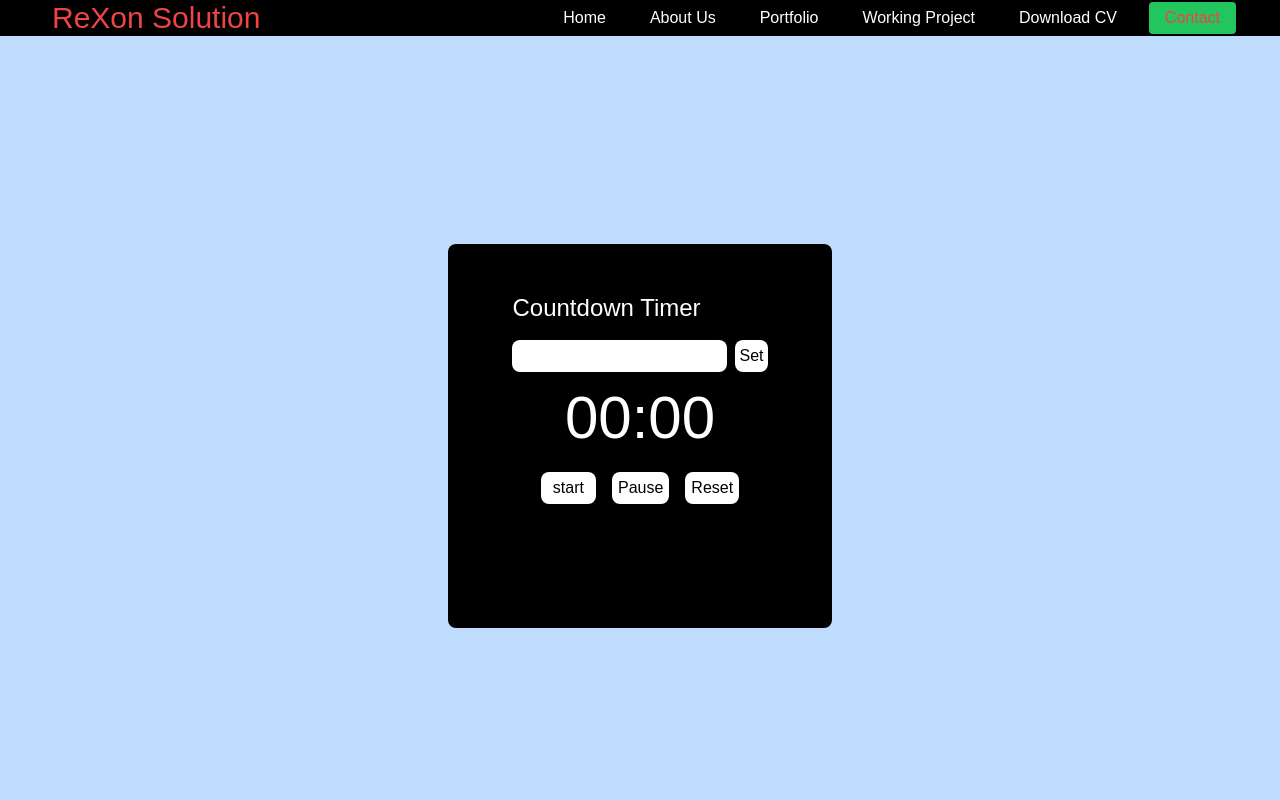
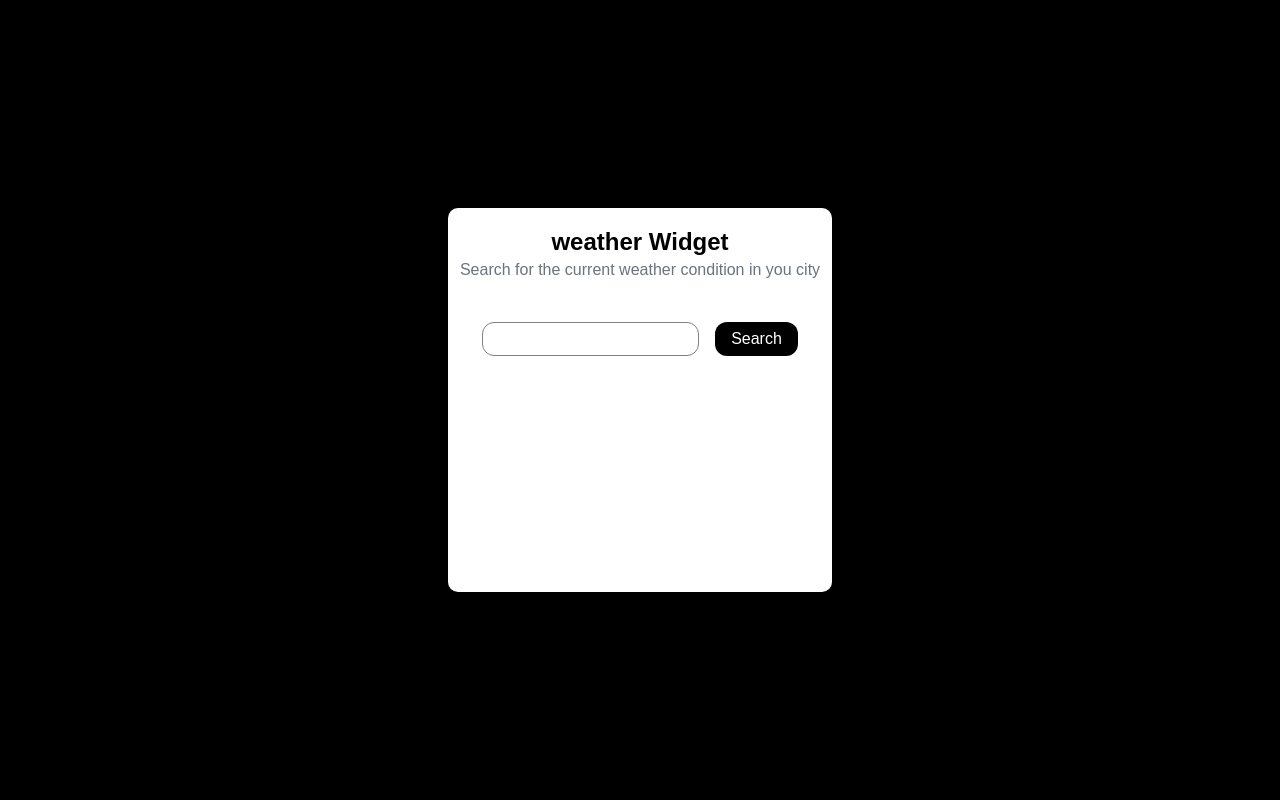
Before and after one commit to ParvezCoder/website, a Next.js app: page /WorkingProject in a window 1280 px wide. Shown: the top 800 px of the page. Built offline with nearby package versions, Linux system fonts and the light colour scheme.

Commit message:
update service

```diff
--- a/src/app/Components/Navbar.tsx
+++ b/src/app/Components/Navbar.tsx
@@ -12,7 +12,7 @@ export default function Navbar() {
   }
 
   return (
-    <header className="text-gray-600 body-font bg-black">
+    <header className="text-gray-600  body-font bg-black">
       <div className="container mx-auto flex flex-wrap flex-col md:flex-row items-center">
         <a className="flex title-font font-medium items-center text-gray-900 mb-4 ml-6 md:mb-0">
           <span className="ml-3 text-xl pl-4 sm:text-2xl md:text-3xl text-red-500">ReXon Solution</span>
--- /dev/null
+++ b/src/app/Components/WeatherApp.tsx
@@ -0,0 +1,26 @@
+import React from 'react'
+
+function WeatherApp() {
+    return (
+
+        <>
+            <div className='bg-black h-screen items-center flex justify-center '>
+                <div className='bg-white  w-96 h-96  pt-4 justify-center border rounded-full' >
+                    <div>
+                        <div className=' '>
+                            <h1 className='text-2xl text-center font-semibold'> weather Widget</h1>
+                            <p className='text-gray-500  flex justify-center'> Search for the current weather condition in you city</p>
+                        </div>
+                    </div>
+                    <div className='space-x-4 mt-10 flex justify-center'>
+                        <input type='search' className=' p-1 rounded-xl' style={{border:"1px solid gray"}} />
+                        <button className='bg-black text-white p-1 rounded-xl px-4'>Search</button>
+                    </div>
+                </div>
+
+            </div>
+        </>
+    )
+}
+
+export default WeatherApp
--- a/src/app/Portfolio/page.tsx
+++ b/src/app/Portfolio/page.tsx
@@ -8,7 +8,7 @@ export default function Portfolio() {
     <>
       <NavBar />
       <IncreamentDecreament />
-      <div className="flex-row" style={{ display: "flex", justifyItems: "center", flexWrap:"wrap", justifyContent: "space-around", marginTop: "20px", marginBottom: "20px", alignItems: "center", alignContent: "center" }}>
+      <div className="flex-row" style={{ display: "flex", justifyItems: "center", flexWrap: "wrap", justifyContent: "space-around", marginTop: "20px", marginBottom: "20px", alignItems: "center", alignContent: "center" }}>
         <div style={{ height: "150px", width: "250px", backgroundColor: "blue", justifyContent: "center", alignItems: "center", alignContent: "center", display: "flex" }}>
           <h2>
             Working On Amazon clone
--- a/src/app/WorkingProject/page.tsx
+++ b/src/app/WorkingProject/page.tsx
@@ -1,11 +1,12 @@
 import AmazonClone from "../Components/AmazonClone";
 import CounterTimer from "../Components/CounterTimer";
+import WeatherApp from "../Components/WeatherApp";
 
 export default function WorkingProject() {
     return (
         <>
         <div>
-        <CounterTimer />
+<WeatherApp/>
         </div>
 
 
```
Also changed, not shown: src/app/Components/Body.tsx (+68 -82 lines).
